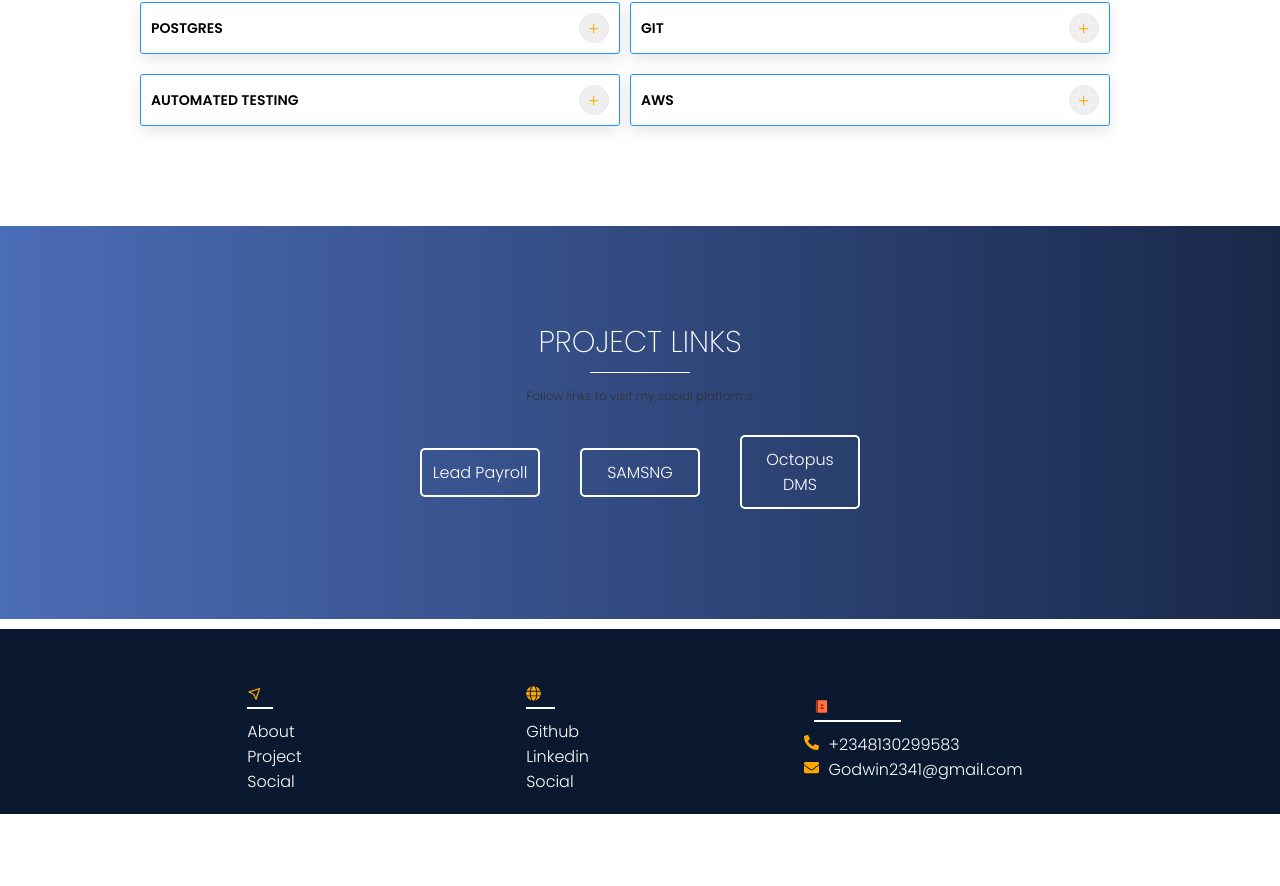
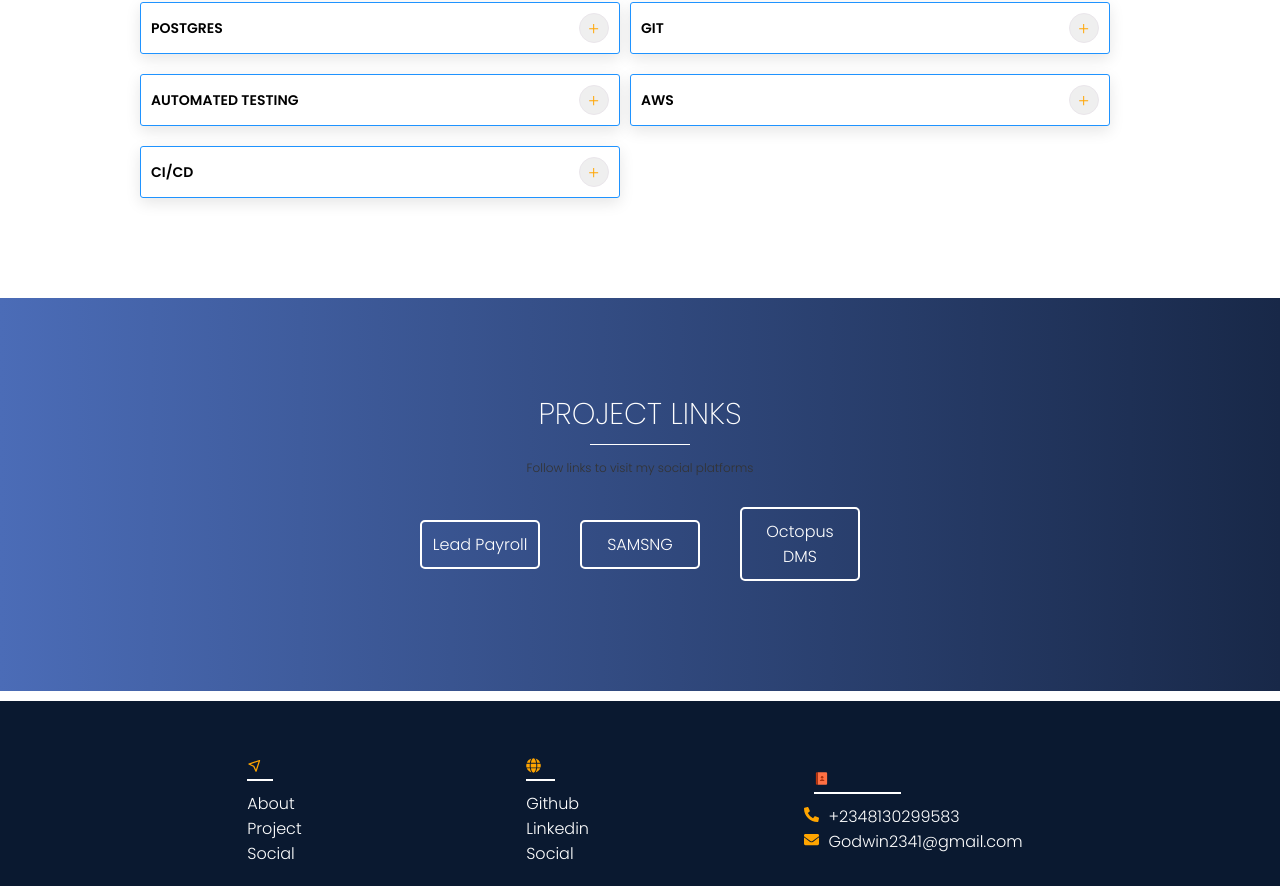
Before and after one commit to omerenma/my-website, a React (Create React App) app: page / in a window 1280 px wide. Shown: the part 2324-3210 px from the top of the page. Before the commit the page ends 3138 px from the top, so only its background shows below. Built offline with nearby package versions, Linux system fonts and the light colour scheme.

Commit message:
update tech stack

```diff
--- a/src/components/stack/data.js
+++ b/src/components/stack/data.js
@@ -48,5 +48,10 @@ export const data = [
         id:10,
         title:'AWS',
         description:"1+ years"
+    },
+    {
+        id:10,
+        title:'CI/CD',
+        description:"Continous Integration and Continous Delivery using github workflow action"
     }
 ]
```
